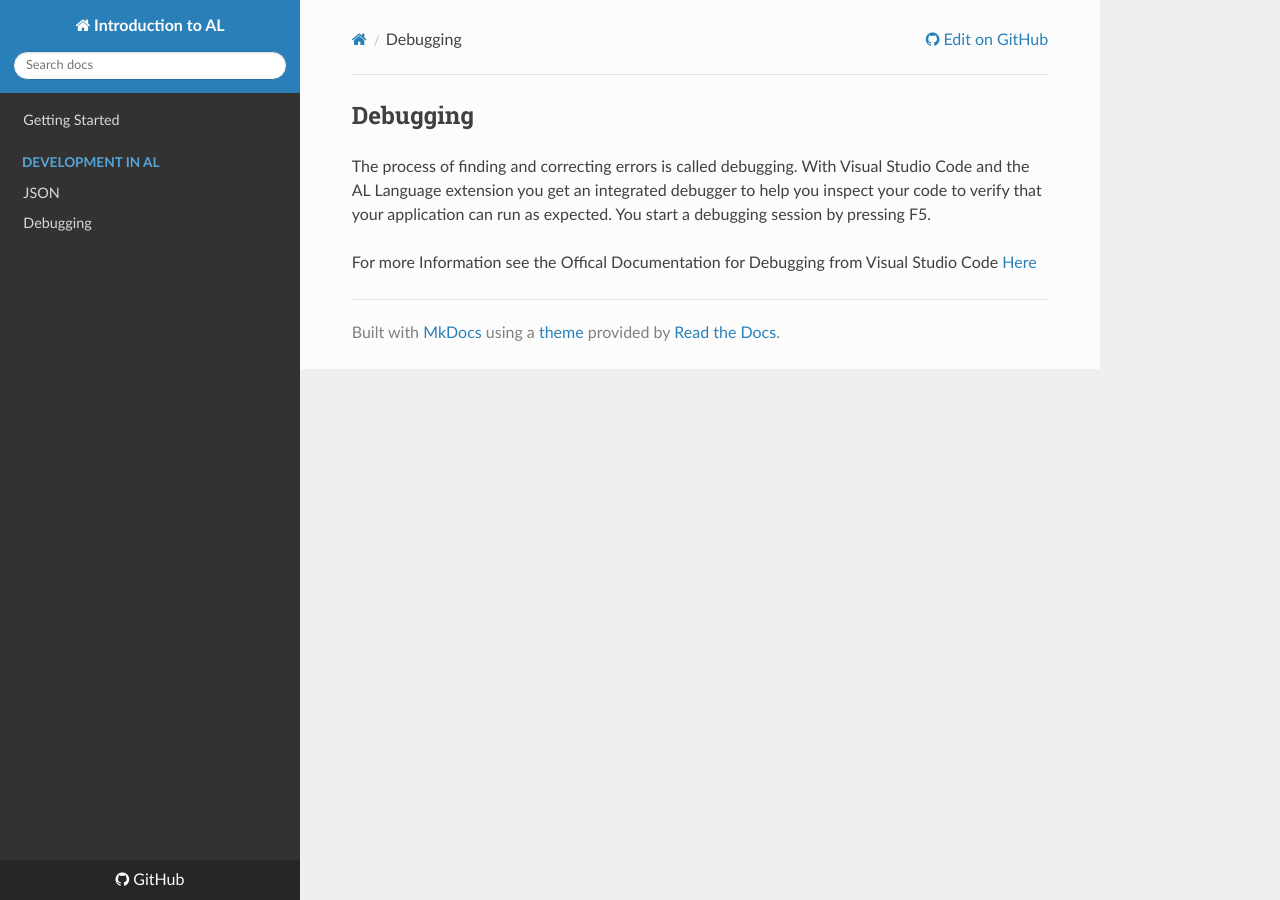
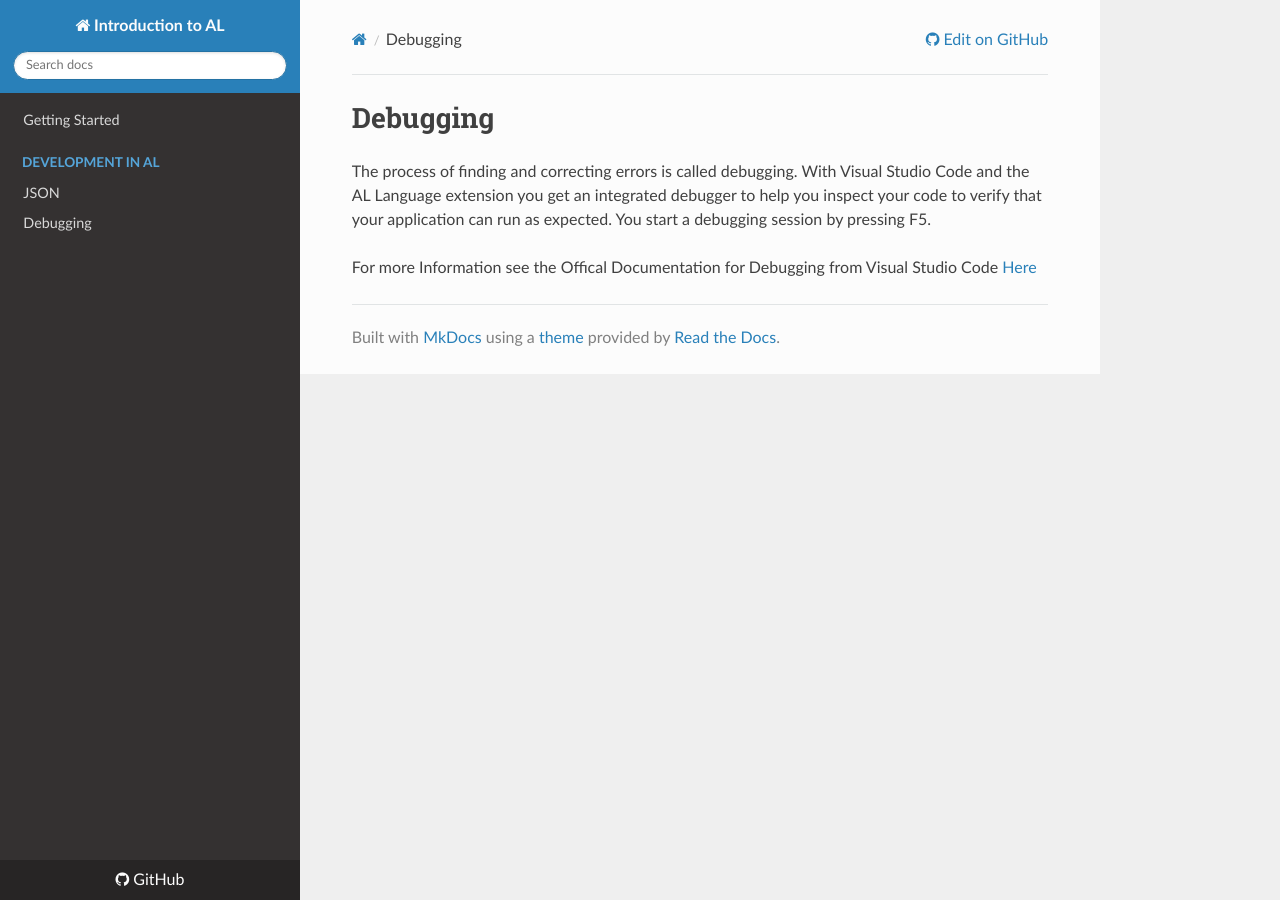
Before and after one commit to EDGZTNSR/IntroductionToAL, an MkDocs documentation site: the page built from docs/debugging.md, in a window 1280 px wide. Built offline with MkDocs 1.6.1, drawn with Linux system fonts in a browser that asks for light colours; nearby versions of some CDN libraries.

```diff
--- a/docs/debugging.md
+++ b/docs/debugging.md
@@ -1,5 +1,5 @@
 
-## Debugging
+# Debugging
 
 The process of finding and correcting errors is called debugging. With Visual Studio Code and the AL Language extension you get an integrated debugger to help you inspect your code to verify that your application can run as expected. You start a debugging session by pressing F5.
 
```
